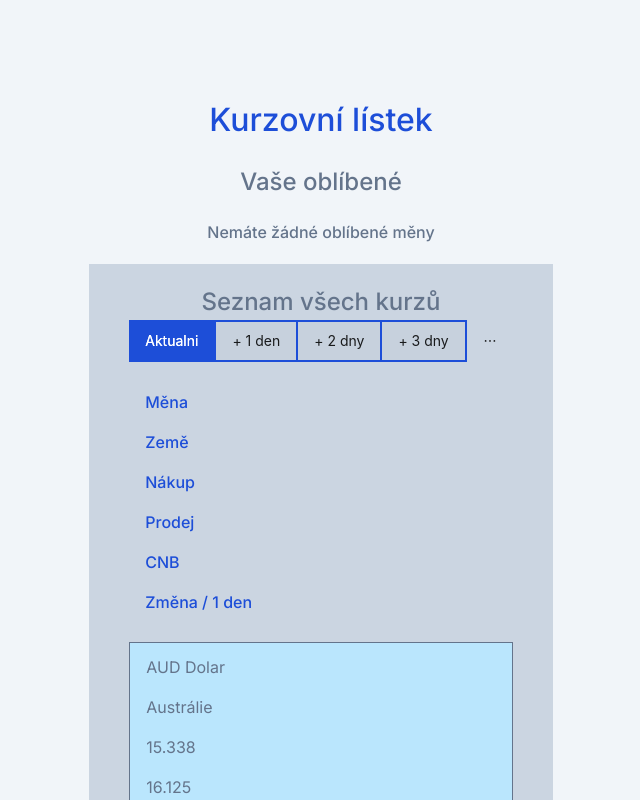
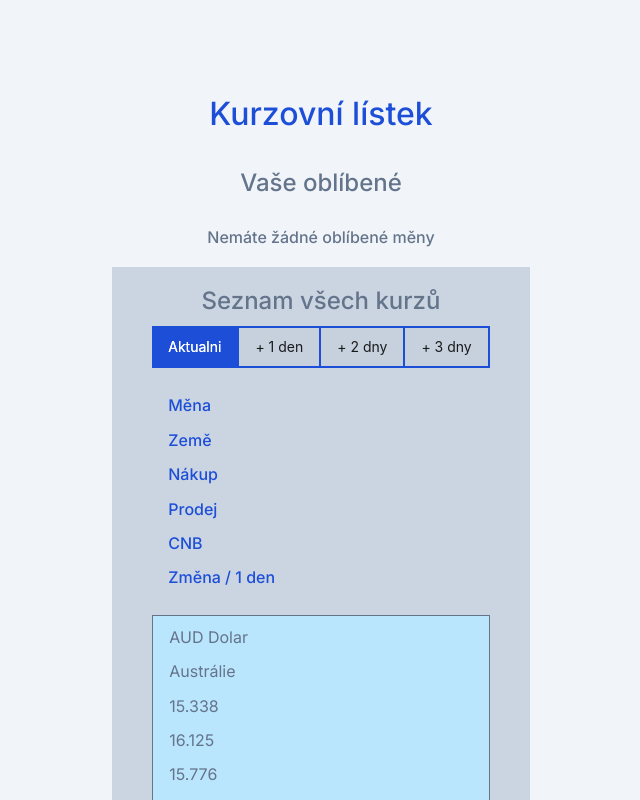
Before and after one commit to no-need-to-be-anonymous/exchange-list, a Next.js app: page / in a window 1280 px wide. Shown: the top 800 px of the page, without its empty margins (319-959 px from the left). Built offline with nearby package versions, Linux system fonts and the light colour scheme.

Commit message:
refactor: duplicity, comments

```diff
--- a/src/app/ExchangeList.tsx
+++ b/src/app/ExchangeList.tsx
@@ -7,6 +7,7 @@ import { formatNumber } from '@/utils/formatNumber';
 import { Table } from '../components/Table/Table';
 import { Tabs, TabsProps } from 'antd';
 import { makePredictedExchanges } from '@/utils/makePredictedExchanges';
+import { commonColumns } from '@/helpers/commonTableColumns';
 
 interface TableProps {
   data: Currency[];
@@ -36,30 +37,9 @@ export const ExchangeList = ({ data, favoriteCurrencyAdd }: TableProps): JSX.Ele
   const [activeView, setActiveView] = useState('0');
   const [exchangeList, setExchangeList] = useState<Currency[]>(data);
 
-  const columns = useMemo<ColumnDef<Currency, any>[]>(
+  const columns = useMemo<ColumnDef<Currency, string>[]>(
     () => [
-      {
-        header: 'Měna',
-        accessorFn: (row) => `${row.shortName} ${row.name}`,
-      },
-      {
-        header: 'Země',
-        accessorKey: 'country',
-      },
-      {
-        header: 'Nákup',
-        accessorKey: 'buy',
-        accessorFn: (row) => formatNumber(row.buy),
-      },
-      {
-        header: 'Prodej',
-        accessorFn: (row) => formatNumber(row.sell),
-      },
-      {
-        header: 'CNB',
-        accessorKey: 'cnb',
-        accessorFn: (row) => formatNumber(row.cnb),
-      },
+      ...commonColumns,
       {
         header: () => {
           if (activeView === '0' || activeView === '1') return 'Změna / 1 den';
@@ -69,7 +49,7 @@ export const ExchangeList = ({ data, favoriteCurrencyAdd }: TableProps): JSX.Ele
         cell: (currency) => {
           const isNegative = Number(currency.getValue()) < 0;
           const valueColor = isNegative ? 'text-red-500' : 'text-green-500';
-          const value = formatNumber(currency.getValue(), { signDisplay: 'always' });
+          const value = formatNumber(Number(currency.getValue()), { signDisplay: 'always' });
           return <span className={`${valueColor}`}>{value}</span>;
         },
       },
--- a/src/app/FavoriteCurrencies.tsx
+++ b/src/app/FavoriteCurrencies.tsx
@@ -1,6 +1,7 @@
 'use client';
 
 import { Table } from '@/components/Table/Table';
+import { commonColumns } from '@/helpers/commonTableColumns';
 import { Currency } from '@/types';
 import { formatNumber } from '@/utils/formatNumber';
 import { ColumnDef } from '@tanstack/react-table';
@@ -12,37 +13,16 @@ interface FavoriteCurrenciesProps {
 }
 
 export const FavoriteCurrencies = ({ favoriteCurrencies, favoriteCurrencyDelete }: FavoriteCurrenciesProps): JSX.Element => {
-  const columns = useMemo<ColumnDef<Currency, any>[]>(
+  const columns = useMemo<ColumnDef<Currency, string>[]>(
     () => [
-      {
-        header: 'Měna',
-        accessorFn: (row) => `${row.shortName} ${row.name}`,
-      },
-      {
-        header: 'Země',
-        accessorKey: 'country',
-      },
-      {
-        header: 'Nákup',
-        accessorKey: 'buy',
-        accessorFn: (row) => formatNumber(row.buy),
-      },
-      {
-        header: 'Prodej',
-        accessorFn: (row) => formatNumber(row.sell),
-      },
-      {
-        header: 'CNB',
-        accessorKey: 'cnb',
-        accessorFn: (row) => formatNumber(row.cnb),
-      },
+      ...commonColumns,
       {
         header: 'Změna / 1den',
         accessorKey: 'move',
         cell: (currency) => {
           const isNegative = Number(currency.getValue()) < 0;
           const valueColor = isNegative ? 'text-red-500' : 'text-green-500';
-          const value = formatNumber(currency.getValue(), { signDisplay: 'always' });
+          const value = formatNumber(Number(currency.getValue()), { signDisplay: 'always' });
           return <span className={`${valueColor}`}>{value}</span>;
         },
       },
--- a/src/app/globals.css
+++ b/src/app/globals.css
@@ -55,3 +55,7 @@ body {
 .ant-tabs-tab-active > .ant-tabs-tab-btn {
   color: #fff !important;
 }
+
+.ant-tabs-nav-operations {
+  display: none !important;
+}
--- a/src/app/page.tsx
+++ b/src/app/page.tsx
@@ -1,5 +1,6 @@
 import { FavoriteCurrencyProvider } from '@/context/FavoriteCurrencyContext';
 import { Dashboard } from './Dashboard';
+import 'antd/dist/reset.css';
 
 export default function Home() {
   return (
--- /dev/null
+++ b/src/helpers/commonTableColumns.ts
@@ -0,0 +1,28 @@
+import { Currency } from '@/types';
+import { formatNumber } from '@/utils/formatNumber';
+import { ColumnDef } from '@tanstack/react-table';
+
+export const commonColumns: ColumnDef<Currency, string>[] = [
+  {
+    header: 'Měna',
+    accessorFn: (row) => `${row.shortName} ${row.name}`,
+  },
+  {
+    header: 'Země',
+    accessorKey: 'country',
+  },
+  {
+    header: 'Nákup',
+    accessorKey: 'buy',
+    accessorFn: (row) => formatNumber(row.buy),
+  },
+  {
+    header: 'Prodej',
+    accessorFn: (row) => formatNumber(row.sell),
+  },
+  {
+    header: 'CNB',
+    accessorKey: 'cnb',
+    accessorFn: (row) => formatNumber(row.cnb),
+  },
+];
--- a/src/utils/formatNumber.ts
+++ b/src/utils/formatNumber.ts
@@ -1,7 +1,6 @@
-export const formatNumber = (value: number, options?: Intl.NumberFormatOptions) => {
-  return new Intl.NumberFormat('en-US', {
+export const formatNumber = (value: number, options?: Intl.NumberFormatOptions) =>
+  new Intl.NumberFormat('en-US', {
     minimumFractionDigits: 3,
     maximumFractionDigits: 3,
     ...options,
   }).format(value);
-};
```
Also changed, not shown: src/components/Table/Table.tsx (+6 -2 lines), src/context/FavoriteCurrencyContext.tsx (+0 -7 lines).
